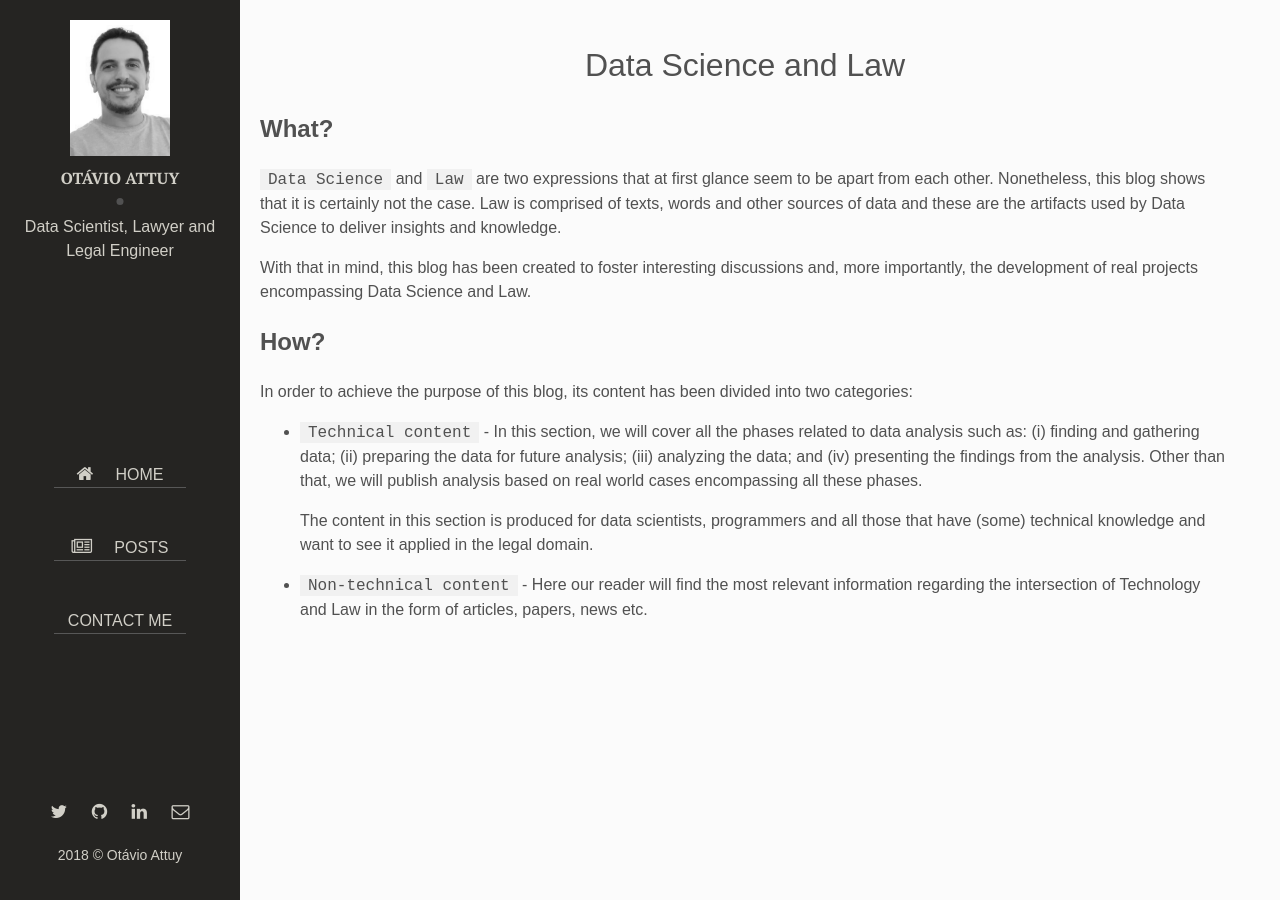
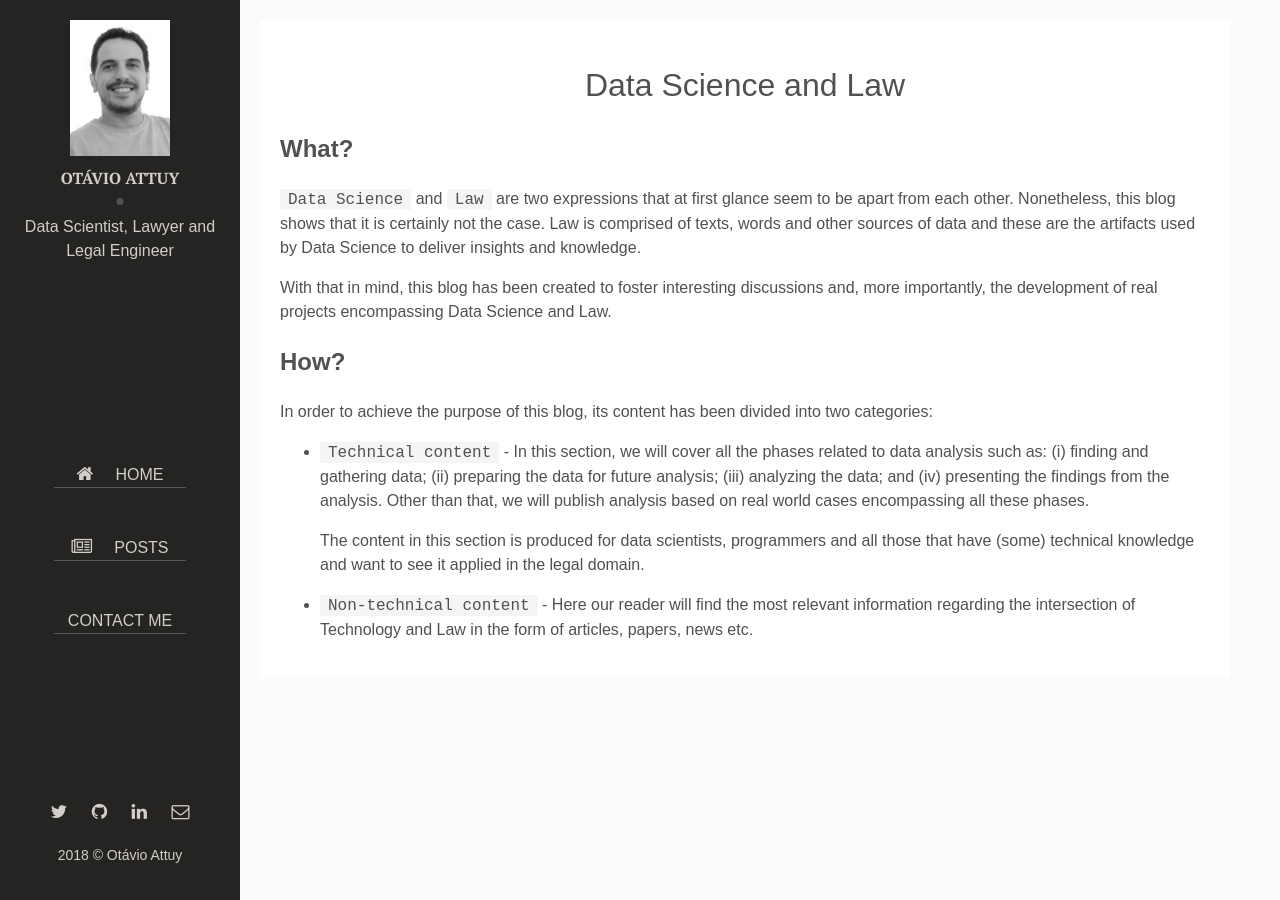
Before and after one commit to omattuy/data_science_and_law, a Jekyll site: the page built from index.markdown, in a window 1280 px wide. Built offline with Jekyll 4.4.1, drawn with Linux system fonts in a browser that asks for light colours.

Commit message:
New background style

```diff
--- a/assets/css/main.css
+++ b/assets/css/main.css
@@ -883,6 +883,11 @@ table tfoot td {
 .wrapper {
   max-width: 1250px;
   position: relative;
+}
+
+.wrap-index-content {
+  padding: 20px;
+  background-color: #fff;
 }
 
 .post, .article-page {
--- a/index.markdown
+++ b/index.markdown
@@ -2,6 +2,7 @@
 layout: main
 ---
 
+<div class="wrap-index-content" markdown="1">
 <h1 align="center"> Data Science and Law </h1>
 
 ## What?
@@ -24,3 +25,4 @@ The content in this section is produced for data scientists, programmers and all
 </ol>
 
 * ``Non-technical content`` - Here our reader will find the most relevant information regarding the intersection of Technology and Law in the form of articles, papers, news etc.
+</div>
```
